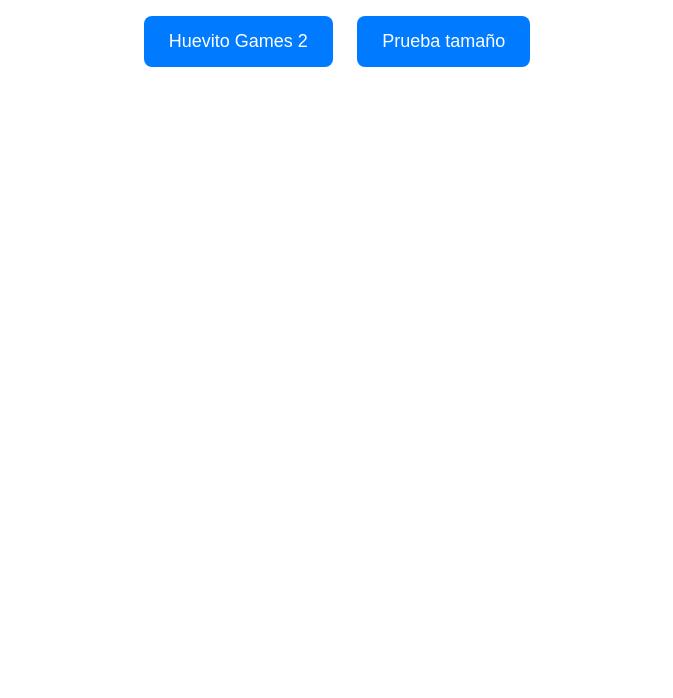
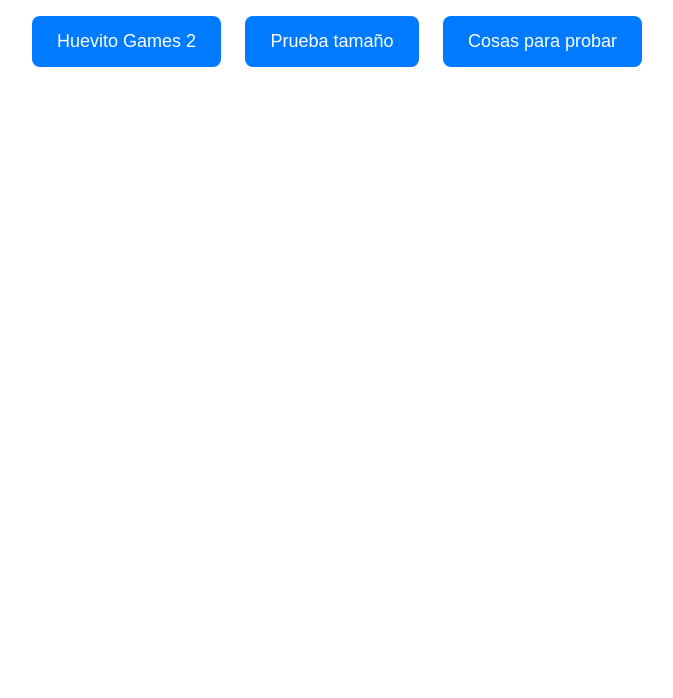
Before and after one commit to huevito-games/jb, a plain HTML site: page index.html in a window 1280 px wide. Shown: the part 102-800 px from the top of the page, without its empty margins (303-976 px from the left). Drawn offline with Linux system fonts and the light colour scheme.

Commit message:
Add link to Google Docs in index.html

```diff
--- a/index.html
+++ b/index.html
@@ -34,7 +34,7 @@
     <!-- Botones -->
     <a href="https://huevitogames.home.kg" class="btn">Huevito Games 2</a>
     <a href="https://juegosbeni.jbworks.com/testpx" class="btn">Prueba tamaño</a>
-
+    <a href="https://docs.google.com/document/d/1XualLARiDHYttYFc4SRMjyfkE2DhZb-pl3vC4CmHogI/edit?usp=sharing" class="btn">Cosas para probar</a>
     <!-- Más botones se agregan aquí fácilmente -->
     <!-- <a href="URL" class="btn">Nombre del botón</a> -->
 
```
